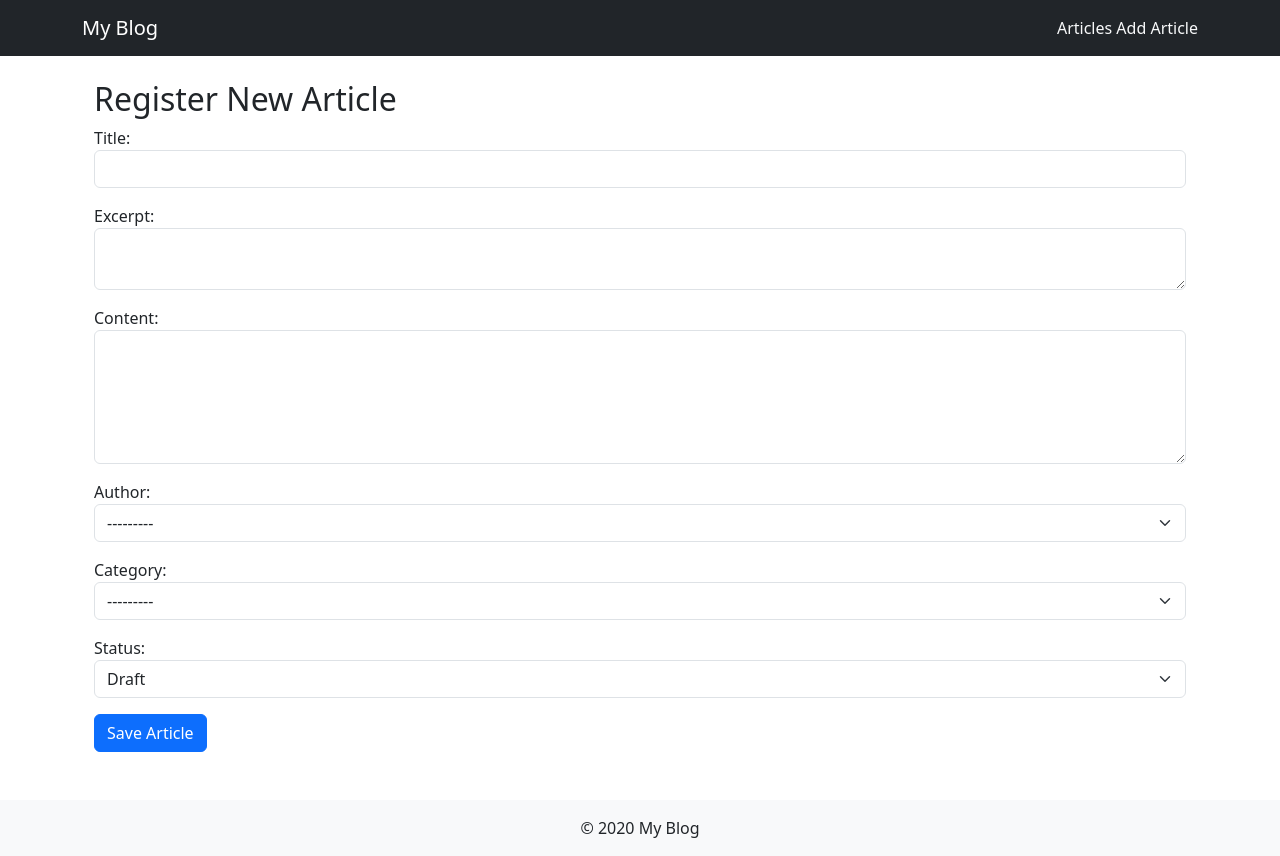
After one commit to YoussefIbraheem/dummy-django, a Django app: template task/app/templates/app/article_form.html in a window 1280 px wide. The commit adds this page. Run offline with Django 5.2, Linux system fonts and the light colour scheme; tables that the repository leaves empty hold one stand-in row (values such as "Sample post"); the template is opened without the code that fills it: values that come from a table or form of the project are taken from there, most other values are stand-ins (such as "Sample title", 1, 10 or a date in 2020).

Commit message:
Implement article registration feature with form handling and Bootstrap styling; update navigation and templates for improved user experience.

```diff
--- /dev/null
+++ b/task/app/forms.py
@@ -0,0 +1,15 @@
+from django import forms
+from app.models import Article
+
+class ArticleForm(forms.ModelForm):
+    class Meta:
+        model = Article
+        fields = ["title", "excerpt", "content", "author", "category", "status"]
+        widgets = {
+            "title": forms.TextInput(attrs={"class": "form-control"}),
+            "excerpt": forms.Textarea(attrs={"class": "form-control", "rows": 2}),
+            "content": forms.Textarea(attrs={"class": "form-control", "rows": 5}),
+            "author": forms.Select(attrs={"class": "form-select"}),
+            "category": forms.Select(attrs={"class": "form-select"}),
+            "status": forms.Select(attrs={"class": "form-select"}),
+        }
--- /dev/null
+++ b/task/app/templates/app/article_form.html
@@ -0,0 +1,30 @@
+{% extends "base.html" %}
+{% block title %}Register Article{% endblock %}
+
+{% block content %}
+<div class="container mt-4">
+    <h2>Register New Article</h2>
+    <form method="post" novalidate>
+        {% csrf_token %}
+        <div class="mb-3">
+            {{ form.title.label_tag }} {{ form.title }}
+        </div>
+        <div class="mb-3">
+            {{ form.excerpt.label_tag }} {{ form.excerpt }}
+        </div>
+        <div class="mb-3">
+            {{ form.content.label_tag }} {{ form.content }}
+        </div>
+        <div class="mb-3">
+            {{ form.author.label_tag }} {{ form.author }}
+        </div>
+        <div class="mb-3">
+            {{ form.category.label_tag }} {{ form.category }}
+        </div>
+        <div class="mb-3">
+            {{ form.status.label_tag }} {{ form.status }}
+        </div>
+        <button type="submit" class="btn btn-primary">Save Article</button>
+    </form>
+</div>
+{% endblock %}
--- a/task/app/templates/base.html
+++ b/task/app/templates/base.html
@@ -6,18 +6,29 @@
     <meta charset="UTF-8">
     <meta name="viewport" content="width=device-width, initial-scale=1.0">
     <title>{% block title %}My Blog{% endblock %}</title>
+    <!-- Bootstrap 5 CSS -->
+    <link href="https://cdn.jsdelivr.net/npm/bootstrap@5.3.2/dist/css/bootstrap.min.css" rel="stylesheet">
 </head>
 <body>
-    <header>
-        <nav>
-            {% comment %} <a href="{% url 'article_list' %}">Home</a> {% endcomment %}
-        </nav>
-    </header>
-    <main>
+    <nav class="navbar navbar-expand-lg navbar-dark bg-dark">
+        <div class="container">
+            <a class="navbar-brand" href="{% url 'home' %}">My Blog</a>
+            <div>
+                <a class="nav-link d-inline text-light" href="{% url 'home' %}">Articles</a>
+                <a class="nav-link d-inline text-light" href="{% url 'register_article' %}">Add Article</a>
+            </div>
+        </div>
+    </nav>
+
+    <main class="container mt-4">
         {% block content %}{% endblock %}
     </main>
-    <footer>
-        <p>&copy; {{ now|date:"Y" }} {% trans "My Blog" %}</p>
+
+    <footer class="bg-light py-3 text-center mt-5">
+        <p class="mb-0">&copy; {{ now|date:"Y" }} My Blog</p>
     </footer>
+
+    <!-- Bootstrap JS -->
+    <script src="https://cdn.jsdelivr.net/npm/bootstrap@5.3.2/dist/js/bootstrap.bundle.min.js"></script>
 </body>
 </html>
--- a/task/app/urls.py
+++ b/task/app/urls.py
@@ -1,8 +1,10 @@
 from django.urls import path
-from app.views import article_list
+from app.views import article_list , article_detail , register_article
 
 
 
 urlpatterns = [
-    path('articles/', article_list),
+    path('articles/<slug:slug>/', article_detail, name='article_detail'),
+    path('articles/new/', register_article, name='register_article'),
+    path('', article_list, name='home'),
 ]
```
Also changed, not shown: task/app/management/commands/author_seeder.py (added, +28 -0 lines), task/app/views.py (+12 -8 lines).
